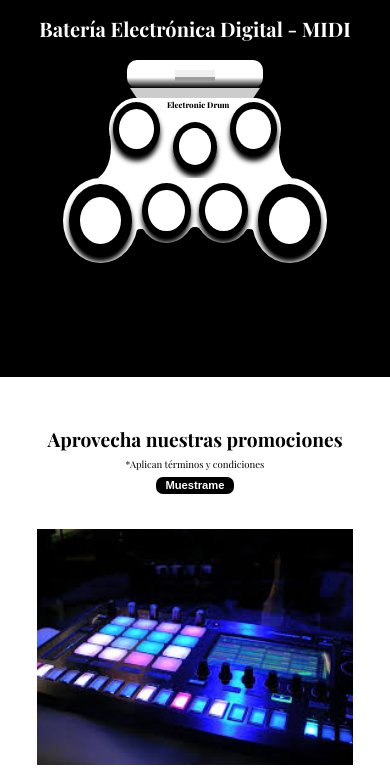
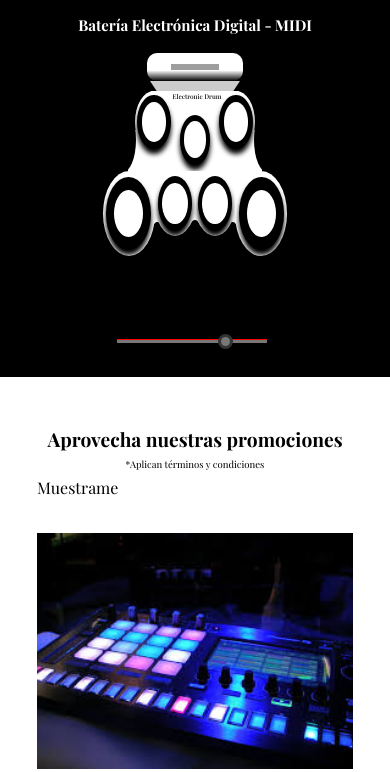
Before and after one commit to CristianTura/Music-Store, a plain HTML site: page index.html in a window 390 px wide. Shown: the part 57-829 px from the top of the page. Drawn offline with nearby package versions, Linux system fonts and the light colour scheme; no server answers; grey boxes are pictures that could not be loaded; a web font is replaced by a local one.

Commit message:
responsive, paneo, visualizador de frecuencias

```diff
--- a/app2.js
+++ b/app2.js
@@ -6,6 +6,7 @@ const cymbalRide = document.querySelector('#cymbal-ride')
 const hihat = document.querySelector('#hihat')
 const snare = document.querySelector('#snare')
 const tom2 = document.querySelector('#tom2')
+const panControl = document.querySelector('#panControl')
 
 
 cymbalCrash.addEventListener('click', function() {
@@ -15,6 +16,12 @@ cymbalCrash.addEventListener('click', function() {
   }
   notas(330, 0.006);
 })
+window.addEventListener("keydown", function (e) {
+  e.preventDefault();
+  if(e.key == 'w'){
+    notas(330, 0.006);
+  }
+});
 
 hihat.addEventListener('click', function() {
 
@@ -23,6 +30,12 @@ hihat.addEventListener('click', function() {
   }
   notas(310, 0.006);
 })
+window.addEventListener("keydown", function (e) {
+  e.preventDefault();
+  if(e.key == 'a'){
+    notas(310, 0.006);
+  }
+});
 
 cymbalRide.addEventListener('click', function() {
 
@@ -31,6 +44,12 @@ cymbalRide.addEventListener('click', function() {
   }
   notas(350, 0.006);
 })
+window.addEventListener("keydown", function (e) {
+  e.preventDefault();
+  if(e.key == 'o'){
+    notas(350, 0.006);
+  }
+});
 
 snare.addEventListener('click', function() {
 
@@ -39,6 +58,12 @@ snare.addEventListener('click', function() {
   }
   notas(175, 0.005);
 })
+window.addEventListener("keydown", function (e) {
+  e.preventDefault();
+  if(e.key == 'k'){
+    notas(175, 0.005);
+  }
+});
 
 tom1.addEventListener('click', function() {
 
@@ -47,6 +72,12 @@ tom1.addEventListener('click', function() {
   }
   notas(150, 0.005);
 })
+window.addEventListener("keydown", function (e) {
+  e.preventDefault();
+  if(e.key == 'd'){
+    notas(150, 0.005);
+  }
+});
 
 tom2.addEventListener('click', function() {
 
@@ -55,6 +86,12 @@ tom2.addEventListener('click', function() {
   }
   notas(120, 0.005);
 })
+window.addEventListener("keydown", function (e) {
+  e.preventDefault();
+  if(e.key == ' '){
+    notas(120, 0.005);
+  }
+});
 
 bassDrum.addEventListener('click', function() {
 
@@ -63,10 +100,19 @@ bassDrum.addEventListener('click', function() {
   }
   notas(80, 0.0025);
 })
+window.addEventListener("keydown", function (e) {
+  e.preventDefault();
+  if(e.key == 'ñ'){
+    notas(80, 0.0025);
+  }
+});
 
-// const audioContext = new AudioContext();
 
 function notas (frecuency, vGain){
+  let paneo = audioContext.createStereoPanner(audioContext);
+
+  // el balance cambia hacia la derecha o hacia la izquierda
+  paneo.pan.value = panControl.value;
 
   // Crear un nodo oscilador
   let osc = audioContext.createOscillator();
@@ -86,10 +132,13 @@ function notas (frecuency, vGain){
   let dataArray = new Uint8Array(analyser.frequencyBinCount);
 
   //Conectar el audio del nodo a la salida
-  osc.connect(gain).connect(analyser);
+  osc.connect(gain).connect(paneo).connect(analyser);
 
   osc.start(0);
   osc.stop(audioContext.currentTime + 1);
+
+
+  // ---Visualizador de frecuncias (datos)----
 
   let canvas = document.querySelector("canvas");
   ctx = canvas.getContext('2d');
@@ -115,6 +164,8 @@ function notas (frecuency, vGain){
     barras.push(barra);
   }
 
+  // ---Función para crear el Visualizador de frecuncias----
+
   function Fotograma() {
     requestId = window.requestAnimationFrame(Fotograma);
     /*el método getByteFrequencyData() toma como argumento un array de tipo Uint8Array*/
--- a/assets/style.css
+++ b/assets/style.css
@@ -137,12 +137,77 @@ canvas {
   top: 55%;
   left: 7%;
 }
+.inputDiv {
+  position: absolute;
+  z-index: 5;
+  top: 65%;
+  right: 7%;
+}
+.inputDiv input[type='range']{
+  display: block;
+  width: 100px;
+}
+.inputDiv input[type='range']:focus {
+  outline: none;
+}
+.inputDiv input[type='range'],
+.inputDiv input[type='range']::-webkit-slider-runnable-track,
+.inputDiv input[type='range']::-webkit-slider-thumb {
+  -webkit-appearance: none;
+}
+.inputDiv input[type=range]::-webkit-slider-thumb{
+  background-color: #777;
+  width: 20px;
+  height: 20px;
+  border: 3px solid #333;
+  border-radius: 50%;
+  margin-top: -9px;
+}
+.inputDiv input[type=range]::-moz-range-thumb{
+  background-color: #777;
+  width: 15px;
+  height: 15px;
+  border: 3px solid #333;
+  border-radius: 50%;
+}
+.inputDiv input[type=range]::-ms-thumb{
+  background-color: #777;
+  width: 20px;
+  height: 20px;
+  border: 3px solid #333;
+  border-radius: 50%;
+ }
+
+.inputDiv input[type=range]::-webkit-slider-runnable-track{
+  background-color: #777;
+  height: 3px;
+}
+.inputDiv input[type=range]:focus::-webkit-slider-runnable-track {
+  outline: none;
+}
+.inputDiv input[type=range]::-moz-range-track{
+  background-color: #777;
+  height: 3px;
+}
+.inputDiv input[type=range]::-ms-track{
+  background-color: #777;
+  height: 3px;
+}
+.inputDiv input[type=range]::-ms-fill-lower {
+  background-color: HotPink
+}
+
+.inputDiv input[type=range]::-ms-fill-upper {
+  background-color: black;
+}
+
 /*-------------Section instrument------------- */
 
 main .battery{
   background-color: black;
   height: 100vh;
   position: relative;
+  width: 100%;
 }
 .battery h2 {
   color: white;
@@ -154,42 +219,8 @@ main .battery{
   width: 70%;
   height: 77.5%;
   margin: auto;
-}
-
-
-/*-------------Responsive Section instrument------------- */
-
-@media (max-width:414px) {
-  main .battery{
-    height: 380px;
-  }
-  .container-battery{
-    width: 100%;
-    height: 55%;
-  }
-  .battery h2 {
-    padding: 18px 0px;
-    font-size: 20px;
-  }
-  main .speaker1 img{
-    top: 15%;
-    right: 2%;
-  }
-  main .speaker2 img{
-    top: 15%;
-    left: 2%;
-  }
-  canvas {
-    top: 80%;
-    left: 40%;
-    width: 25%;
-    height: 10%;
-  }
-
-  .cont-top-drums p{
-    font-weight: 500;
-    font-size: 8px;
-  }
+  overflow: hidden;
+  clear: both;
 }
 
 /*-------------section megaphone------------- */
@@ -211,14 +242,8 @@ main .battery{
   border-radius: 10px;
   /* border-right: 50px solid black; */
 }
-.megaphone  button{
-  padding: 0;
-  border: none;
-  height: 28.5%;
-  width: 5%;
-}
 .megaphone  img{
-  width: 100%;
+  width: 15px;
 }
 .base{
   height: 25%;
@@ -255,7 +280,6 @@ main .battery{
   display: flex;
   justify-content: space-between;
   position: relative;
-  overflow: hidden;
 }
 .cont-top-drums p{
   position: absolute;
@@ -330,6 +354,8 @@ main .battery{
   position: absolute;
   width: 19%;
   height: 50%;
+  left: -0.5%;
+  top: -0.5%;
 }
 .cont-top-drums .circle-right-found{
   background-color: black;
@@ -343,9 +369,10 @@ main .battery{
 .cont-top-drums .square-right-found{
   background-color: black;
   position: absolute;
-  right: 0%;
+  right: -0.5%;
   width: 19%;
   height: 50%;
+  top: -0.5%;
 }
 
 
@@ -438,32 +465,89 @@ main .battery{
 }
 .rectangle-found{
   background-color: black;
-  width: 100%;
-  height: 35%;
+  width: 101%;
+  height: 36%;
   position: absolute;
-  bottom: 0%;
+  bottom: -1%;
+  left: -0.5%;
 }
 .square1-found{
   background-color: black;
   width: 14%;
-  height: 65%;
+  height: 66%;
   position: absolute;
-  top: 0%;
-}
-.square1-found{
-  background-color: black;
-  width: 14%;
-  height: 65%;
-  position: absolute;
-  top: 0%;
+  left: -0.5%;
+  top: -0.7%;
 }
 .square2-found{
   background-color: black;
   width: 14%;
-  height: 65%;
+  height: 66%;
   position: absolute;
-  top: 0%;
-  right: 0;
+  top: -1%;
+  right: -0.5%;
+}
+
+
+/*-------------Responsive Section instrument------------- */
+
+@media (max-width:414px) {
+  main .battery{
+    height: 380px;
+    width: 100%;
+  }
+  .container-battery{
+
+    height: 55%;
+  }
+  .battery h2 {
+    padding: 18px 0px;
+    font-size: 15px;
+  }
+  main .speaker1 img{
+    top: 15%;
+    right: 2%;
+  }
+  main .speaker2 img{
+    top: 15%;
+    left: 2%;
+  }
+  canvas {
+    top: 75%;
+    left: 40%;
+    width: 25%;
+    height: 10%;
+  }
+  .cont-top-drums p{
+    font-weight: 500;
+    font-size: 6.5px;
+    left: 34%;
+  }
+  .megaphone  img{
+    width: 8px;
+  }
+  .inputDiv {
+    position: absolute;
+    z-index: 5;
+    top: 90%;
+    left: 30%;
+  }
+  .inputDiv input[type='range'] {
+    display: block;
+    width: 150px;
+    height: 4px;
+    background-color: red;
+  }
+  .inputDiv input[type=range]::-webkit-slider-thumb{
+    width: 15px;
+    height: 15px;
+    margin-top: -6px;
+  }
+  .inputDiv input[type=range]::-moz-range-thumb{
+    background-color: #777;
+    width: 10px;
+    height: 10px;
+  }
 }
 
 
--- a/index.html
+++ b/index.html
@@ -43,12 +43,12 @@
         <div class="container-megaphone">
 
           <div class="megaphone">
-            <button><img src="https://img.icons8.com/ios-glyphs/30/000000/circled-pause.png"/></button>
-            <button><img src="https://img.icons8.com/ios-filled/50/000000/first.png"/></button>
-            <button><img src="https://img.icons8.com/ios-filled/50/000000/last.png"/></button>
-            <button><img src="https://img.icons8.com/material-rounded/24/000000/rewind-button-round.png"/></button>
-            <button><img src="https://img.icons8.com/ios-glyphs/30/000000/fast-forward-round.png"/></button>
-            <button><img src="https://img.icons8.com/ios-glyphs/30/000000/play-button-circled--v1.png"/></button>
+            <img src="https://img.icons8.com/ios-glyphs/30/000000/circled-pause.png"/>
+            <img src="https://img.icons8.com/ios-filled/50/000000/first.png"/>
+            <img src="https://img.icons8.com/ios-filled/50/000000/last.png"/>
+            <img src="https://img.icons8.com/material-rounded/24/000000/rewind-button-round.png"/>
+            <img src="https://img.icons8.com/ios-glyphs/30/000000/fast-forward-round.png"/>
+            <img src="https://img.icons8.com/ios-glyphs/30/000000/play-button-circled--v1.png"/>
           </div>
           <div class="base">
             <div class="base1"></div>
@@ -119,6 +119,10 @@
 
         </div>
 
+        <div class="inputDiv">
+          <p><input id="panControl" type="range" min="-1" max="1" value="0.5" step="0.01" autocomplete="off"></p>
+        </div>
+
       </div>
 
       <canvas id="canvas" width="200" height="100"></canvas>
@@ -132,7 +136,7 @@
         <div class="text">
           <p class="title">Aprovecha nuestras promociones</p>
           <p class="terms">*Aplican términos y condiciones</p>
-          <button>Muestrame</button>
+          Muestrame</button>
         </div>
         <div class="gif">
           <!-- <img src="./assets/img/gif2.png" alt=""> -->
```
